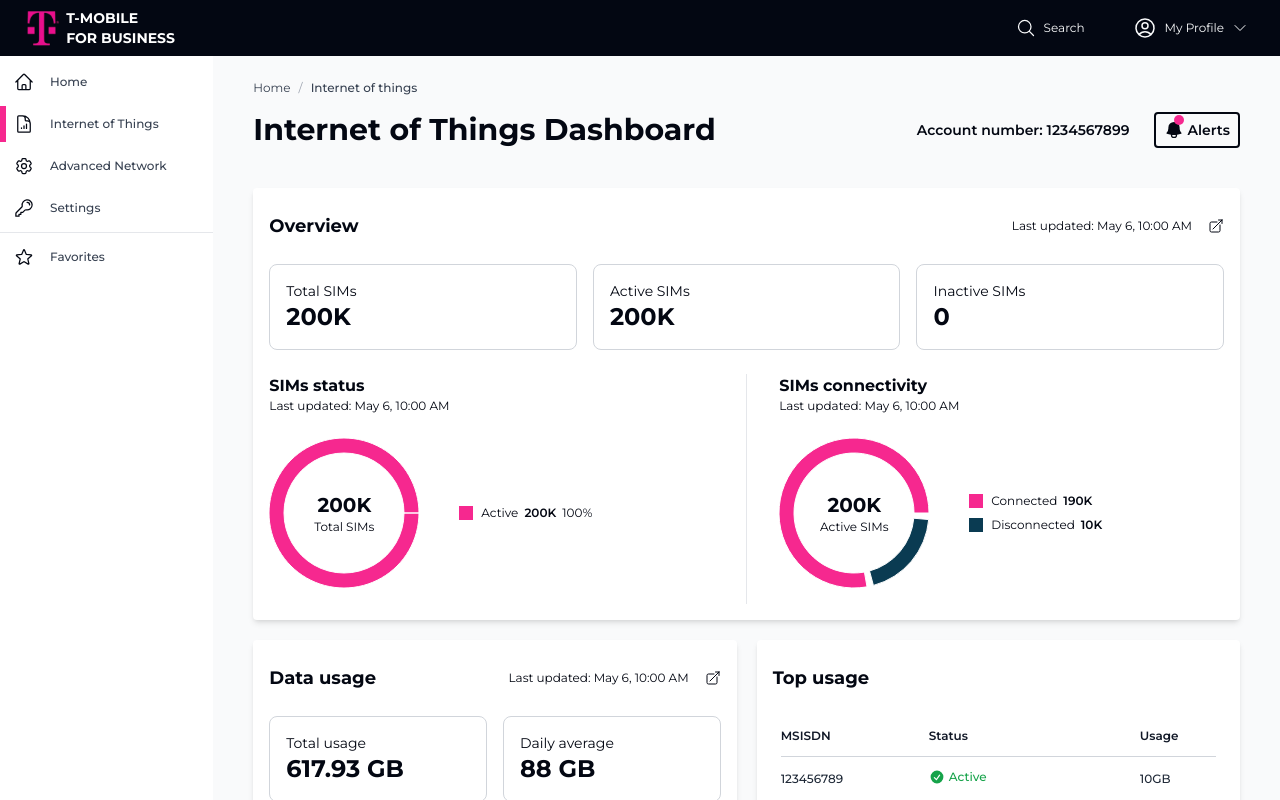
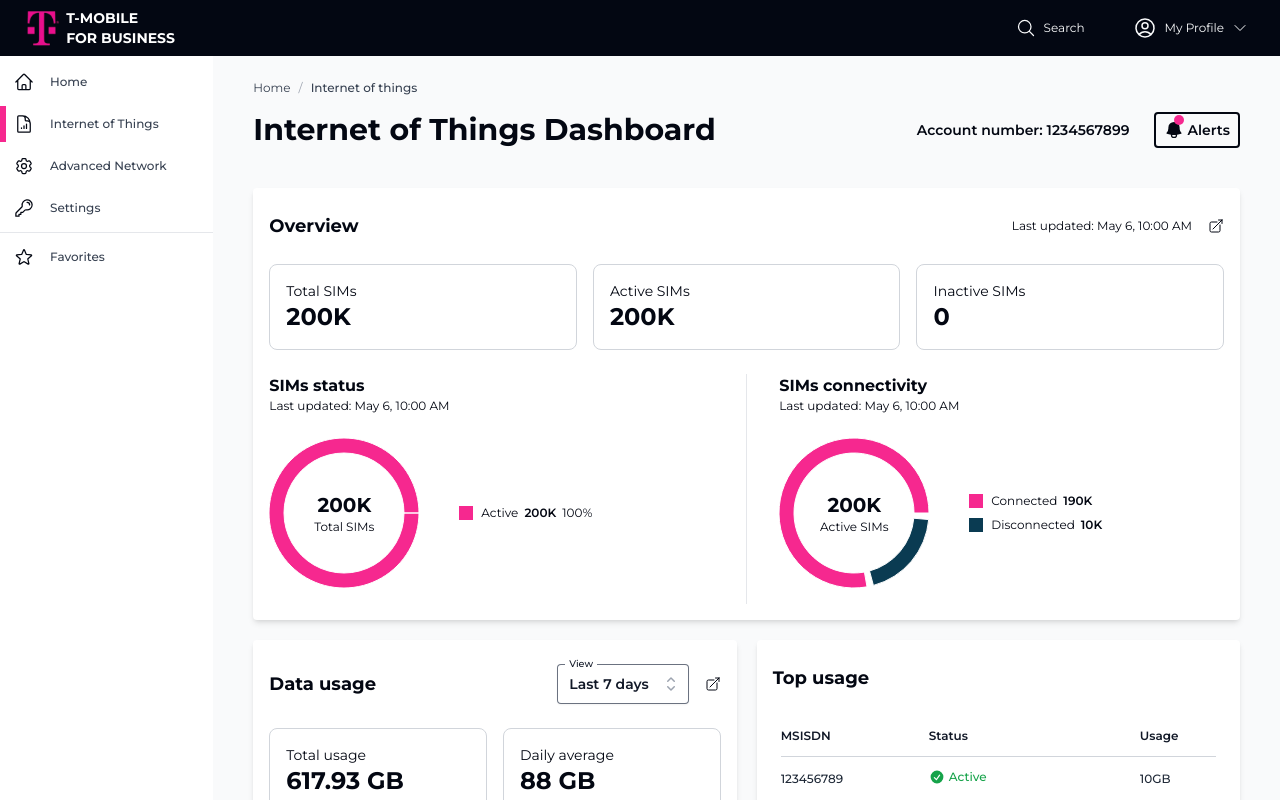
Before and after one commit to arpansaha1300/unit-assessment-3, a React (Vite) app: page / in a window 1280 px wide. Shown: the top 800 px of the page. Built offline with nearby package versions, Linux system fonts and the light colour scheme.

Commit message:
select-menu in data-usage

```diff
--- /dev/null
+++ b/src/components/common/SelectMenu.tsx
@@ -0,0 +1,79 @@
+import { useState } from 'react'
+import {
+  Label,
+  Listbox,
+  ListboxButton,
+  ListboxOption,
+  ListboxOptions,
+} from '@headlessui/react'
+import { CheckIcon, ChevronUpDownIcon } from '@heroicons/react/20/solid'
+import classNames from '~/utils/classNames'
+
+interface ListItem {
+  id: number
+  name: string
+}
+
+interface SelectMenuProps {
+  list: ListItem[]
+  label: string
+  srOnlyLabel?: boolean
+}
+
+export default function SelectMenu(props: Readonly<SelectMenuProps>) {
+  const { list, label, srOnlyLabel = false } = props
+
+  const [selected, setSelected] = useState(list[0])
+
+  return (
+    <Listbox
+      as="div"
+      value={selected}
+      onChange={setSelected}
+      className="relative"
+    >
+      <Label
+        className={classNames(
+          'block px-1 text-[0.6rem] font-medium bg-white text-gray-900 absolute top-0 left-2 z-10 -translate-y-1/2',
+          srOnlyLabel && 'sr-only'
+        )}
+      >
+        {label}
+      </Label>
+
+      <div className="relative">
+        <ListboxButton className="relative w-full cursor-default rounded bg-white py-2.5 pl-3 pr-10 text-left text-gray-900 shadow-sm ring-1 ring-inset ring-gray-500 focus:outline-none focus:ring-2 focus:ring-brand-primary sm:text-sm sm:leading-6">
+          <p className="truncate text-sm font-semibold">{selected.name}</p>
+
+          <span className="pointer-events-none absolute inset-y-0 right-0 ml-3 flex items-center pr-2">
+            <ChevronUpDownIcon
+              aria-hidden="true"
+              className="data-[open]:hidden h-5 w-5 text-gray-400"
+            />
+          </span>
+        </ListboxButton>
+
+        <ListboxOptions
+          transition
+          className="absolute z-10 mt-1 max-h-56 w-full overflow-auto rounded-md bg-white py-1 text-base shadow-lg ring-1 ring-black ring-opacity-5 focus:outline-none data-[closed]:data-[leave]:opacity-0 data-[leave]:transition data-[leave]:duration-100 data-[leave]:ease-in sm:text-sm"
+        >
+          {list.map(item => (
+            <ListboxOption
+              key={item.id}
+              value={item}
+              className="group relative cursor-default select-none py-2 pl-3 pr-9 text-gray-900 data-[focus]:bg-brand-primary data-[focus]:text-white"
+            >
+              <p className="truncate font-normal group-data-[selected]:font-semibold">
+                {item.name}
+              </p>
+
+              <span className="absolute inset-y-0 right-0 flex items-center pr-4 text-brand-primary group-data-[focus]:text-white [.group:not([data-selected])_&]:hidden">
+                <CheckIcon aria-hidden="true" className="h-5 w-5" />
+              </span>
+            </ListboxOption>
+          ))}
+        </ListboxOptions>
+      </div>
+    </Listbox>
+  )
+}
--- a/src/components/internet-of-things/DataUsage.tsx
+++ b/src/components/internet-of-things/DataUsage.tsx
@@ -1,18 +1,8 @@
 import { ArrowTopRightOnSquareIcon } from '@heroicons/react/24/outline'
 import Card from '~common/Card'
+import SelectMenu from '~common/SelectMenu'
 import Stats from './Stats'
 import BarChart from './BarChart'
-
-const stats = [
-  {
-    name: 'Total usage',
-    value: '617.93 GB',
-  },
-  {
-    name: 'Daily average',
-    value: '88 GB',
-  },
-]
 
 export default function DataUsage() {
   return (
@@ -21,7 +11,8 @@
         <div className="py-2 flex items-center justify-between">
           <h2 className="text-lg font-bold">Data usage</h2>
           <div className="flex items-center gap-4">
-            <p className="text-xs">Last updated: May 6, 10:00 AM</p>
+            <SelectMenu label="View" list={list} />
+
             <ArrowTopRightOnSquareIcon className="flex-shrink-0 size-4" />
           </div>
         </div>
@@ -35,3 +26,29 @@
     </section>
   )
 }
+
+const stats = [
+  {
+    name: 'Total usage',
+    value: '617.93 GB',
+  },
+  {
+    name: 'Daily average',
+    value: '88 GB',
+  },
+]
+
+const list = [
+  {
+    id: 1,
+    name: 'Last 7 days',
+  },
+  {
+    id: 2,
+    name: 'Last 3 months',
+  },
+  {
+    id: 3,
+    name: 'Last 6 months',
+  },
+]
```
